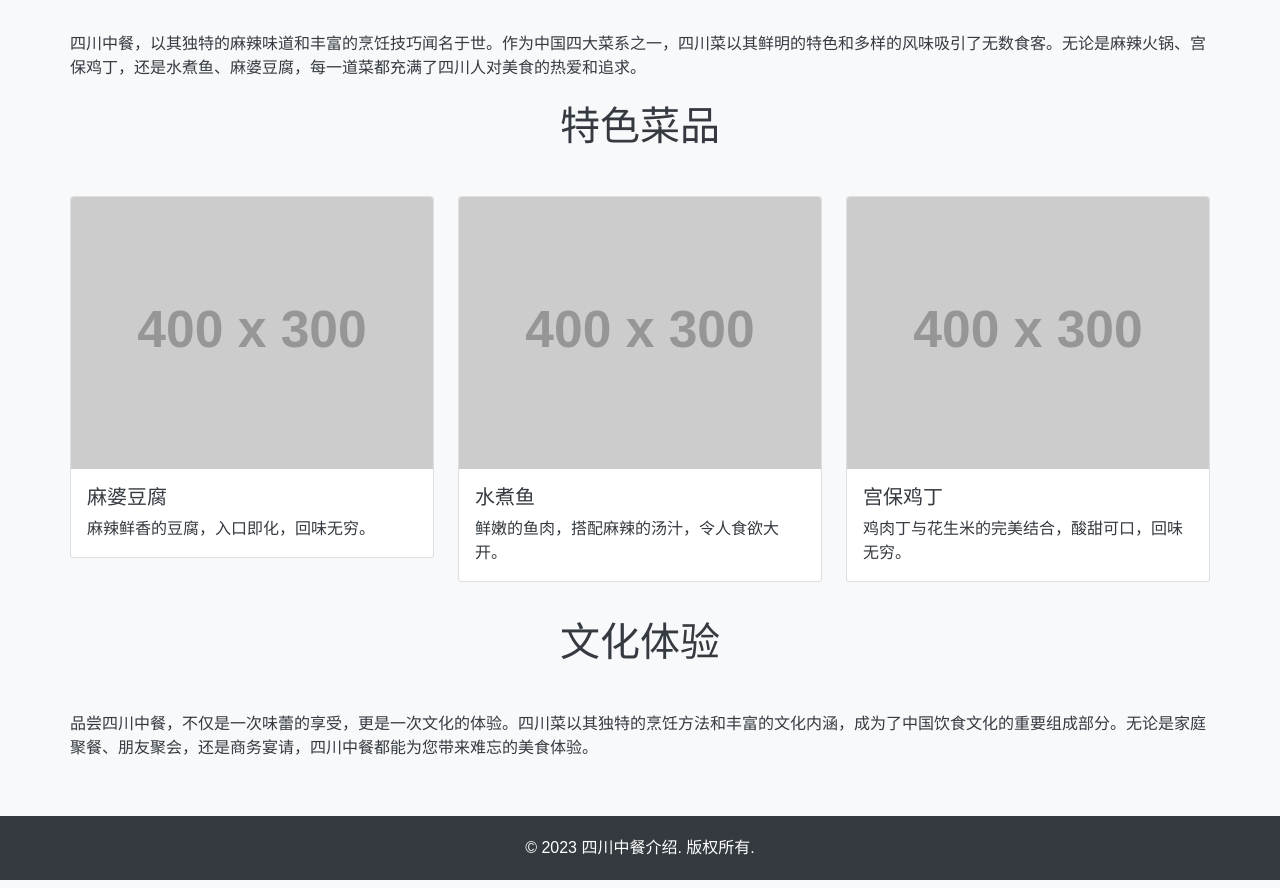
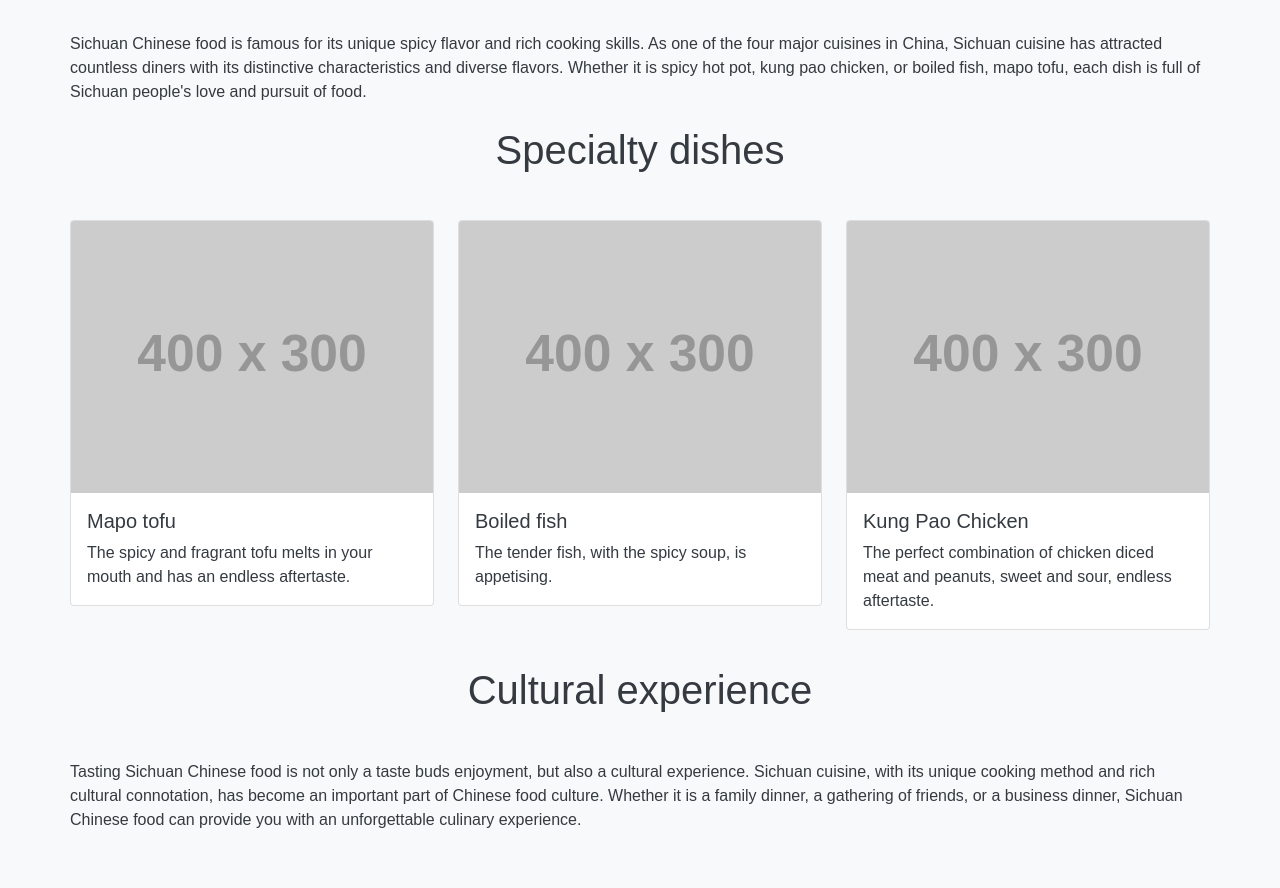
Before and after one commit to Zuranwu/zuran-portfolio, a plain HTML site: page chinese.html in a window 1280 px wide. Shown: the part 708-1596 px from the top of the page. Drawn offline with nearby package versions, Linux system fonts and the light colour scheme; placeholder pictures from the web are drawn by us.

Commit message:
Update chinese.html

```diff
--- a/chinese.html
+++ b/chinese.html
@@ -4,7 +4,7 @@
 <head>
     <meta charset="UTF-8">
     <meta name="viewport" content="width=device-width, initial-scale=1.0">
-    <title>四川中餐介绍</title>
+    <title>Introduction to Sichuan Chinese Food</title>
     <link href="https://cdnjs.cloudflare.com/ajax/libs/font-awesome/6.0.0-beta3/css/all.min.css" rel="stylesheet">
     <link href="https://cdnjs.cloudflare.com/ajax/libs/twitter-bootstrap/5.1.3/css/bootstrap.min.css" rel="stylesheet">
     <style>
@@ -82,24 +82,24 @@
 <body>
     <button class="back-button" onclick="window.history.back();"><i class="fas fa-arrow-left"></i> 返回</button>
     <header class="hero">
-        <h1>探索四川中餐的美味世界</h1>
-        <p>品味地道的四川风味，感受麻辣鲜香的独特魅力</p>
+        <h1>Discover the delicious world of Sichuan Chinese food</h1>
+        <p>Taste the authentic Sichuan flavor, feel the unique charm of spicy fresh fragrance</p>
     </header>
 
     <div class="content container">
-        <div class="section-title">四川中餐简介</div>
+        <div class="section-title">Introduction to Sichuan Chinese Food</div>
         <p>
-            四川中餐，以其独特的麻辣味道和丰富的烹饪技巧闻名于世。作为中国四大菜系之一，四川菜以其鲜明的特色和多样的风味吸引了无数食客。无论是麻辣火锅、宫保鸡丁，还是水煮鱼、麻婆豆腐，每一道菜都充满了四川人对美食的热爱和追求。
+            Sichuan Chinese food is famous for its unique spicy flavor and rich cooking skills. As one of the four major cuisines in China, Sichuan cuisine has attracted countless diners with its distinctive characteristics and diverse flavors. Whether it is spicy hot pot, kung pao chicken, or boiled fish, mapo tofu, each dish is full of Sichuan people's love and pursuit of food.
         </p>
 
-        <div class="section-title">特色菜品</div>
+        <div class="section-title">Specialty dishes</div>
         <div class="row">
             <div class="col-md-4">
                 <div class="card dish-card">
                     <img src="https://via.placeholder.com/400x300" class="card-img-top" alt="麻婆豆腐">
                     <div class="card-body">
-                        <h5 class="card-title">麻婆豆腐</h5>
-                        <p class="card-text">麻辣鲜香的豆腐，入口即化，回味无穷。</p>
+                        <h5 class="card-title">Mapo tofu</h5>
+                        <p class="card-text">The spicy and fragrant tofu melts in your mouth and has an endless aftertaste.</p>
                     </div>
                 </div>
             </div>
@@ -107,8 +107,8 @@
                 <div class="card dish-card">
                     <img src="https://via.placeholder.com/400x300" class="card-img-top" alt="水煮鱼">
                     <div class="card-body">
-                        <h5 class="card-title">水煮鱼</h5>
-                        <p class="card-text">鲜嫩的鱼肉，搭配麻辣的汤汁，令人食欲大开。</p>
+                        <h5 class="card-title">Boiled fish</h5>
+                        <p class="card-text">The tender fish, with the spicy soup, is appetising.</p>
                     </div>
                 </div>
             </div>
@@ -116,22 +116,20 @@
                 <div class="card dish-card">
                     <img src="https://via.placeholder.com/400x300" class="card-img-top" alt="宫保鸡丁">
                     <div class="card-body">
-                        <h5 class="card-title">宫保鸡丁</h5>
-                        <p class="card-text">鸡肉丁与花生米的完美结合，酸甜可口，回味无穷。</p>
+                        <h5 class="card-title">Kung Pao Chicken</h5>
+                        <p class="card-text">The perfect combination of chicken diced meat and peanuts, sweet and sour, endless aftertaste.</p>
                     </div>
                 </div>
             </div>
         </div>
 
-        <div class="section-title">文化体验</div>
+        <div class="section-title">Cultural experience</div>
         <p>
-            品尝四川中餐，不仅是一次味蕾的享受，更是一次文化的体验。四川菜以其独特的烹饪方法和丰富的文化内涵，成为了中国饮食文化的重要组成部分。无论是家庭聚餐、朋友聚会，还是商务宴请，四川中餐都能为您带来难忘的美食体验。
+            Tasting Sichuan Chinese food is not only a taste buds enjoyment, but also a cultural experience. Sichuan cuisine, with its unique cooking method and rich cultural connotation, has become an important part of Chinese food culture. Whether it is a family dinner, a gathering of friends, or a business dinner, Sichuan Chinese food can provide you with an unforgettable culinary experience.
         </p>
     </div>
 
-    <footer>
-        <p>&copy; 2023 四川中餐介绍. 版权所有.</p>
-    </footer>
+
 
     <script src="https://cdnjs.cloudflare.com/ajax/libs/jquery/3.6.0/jquery.min.js"></script>
     <script src="https://cdnjs.cloudflare.com/ajax/libs/twitter-bootstrap/5.1.3/js/bootstrap.bundle.min.js"></script>
```
